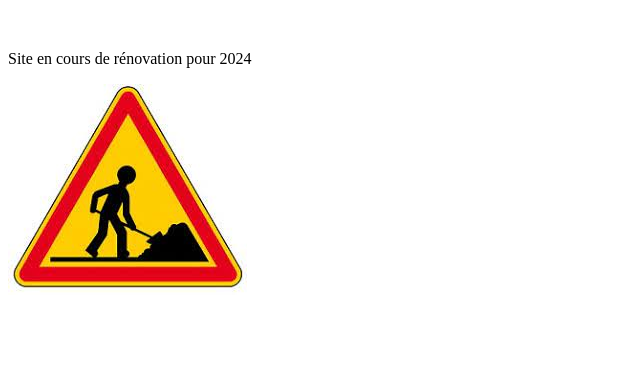
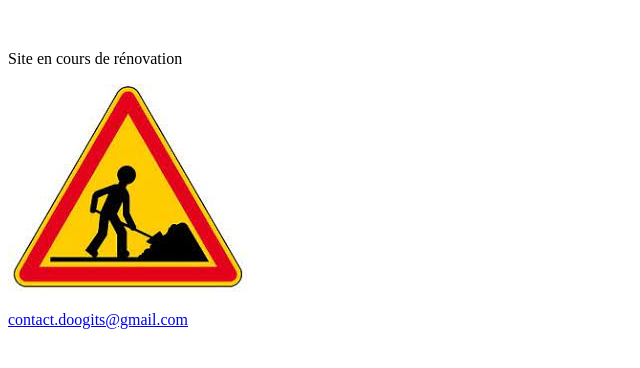
Before and after one commit to FXFRIM/projetX, a plain HTML site: page index.html in a window 1280 px wide. Shown: the whole page, without its empty margins (0-640 px from the left). Drawn offline with Linux system fonts and the light colour scheme.

Commit message:
Update index.html

```diff
--- a/index.html
+++ b/index.html
@@ -12,7 +12,8 @@
 
 <body>
 <p>&nbsp;</p>
-<p>Site en cours de rénovation pour 2024 </p>
+<p>Site en cours de rénovation </p>
 <p><img src="jpg travo/pano.jpg" width="239" height="211" alt="pano" /></p>
+<p><a href="mailto:contact.doogits@gmail.com">contact.doogits@gmail.com</a></p>
 </body>
 </html>
```
